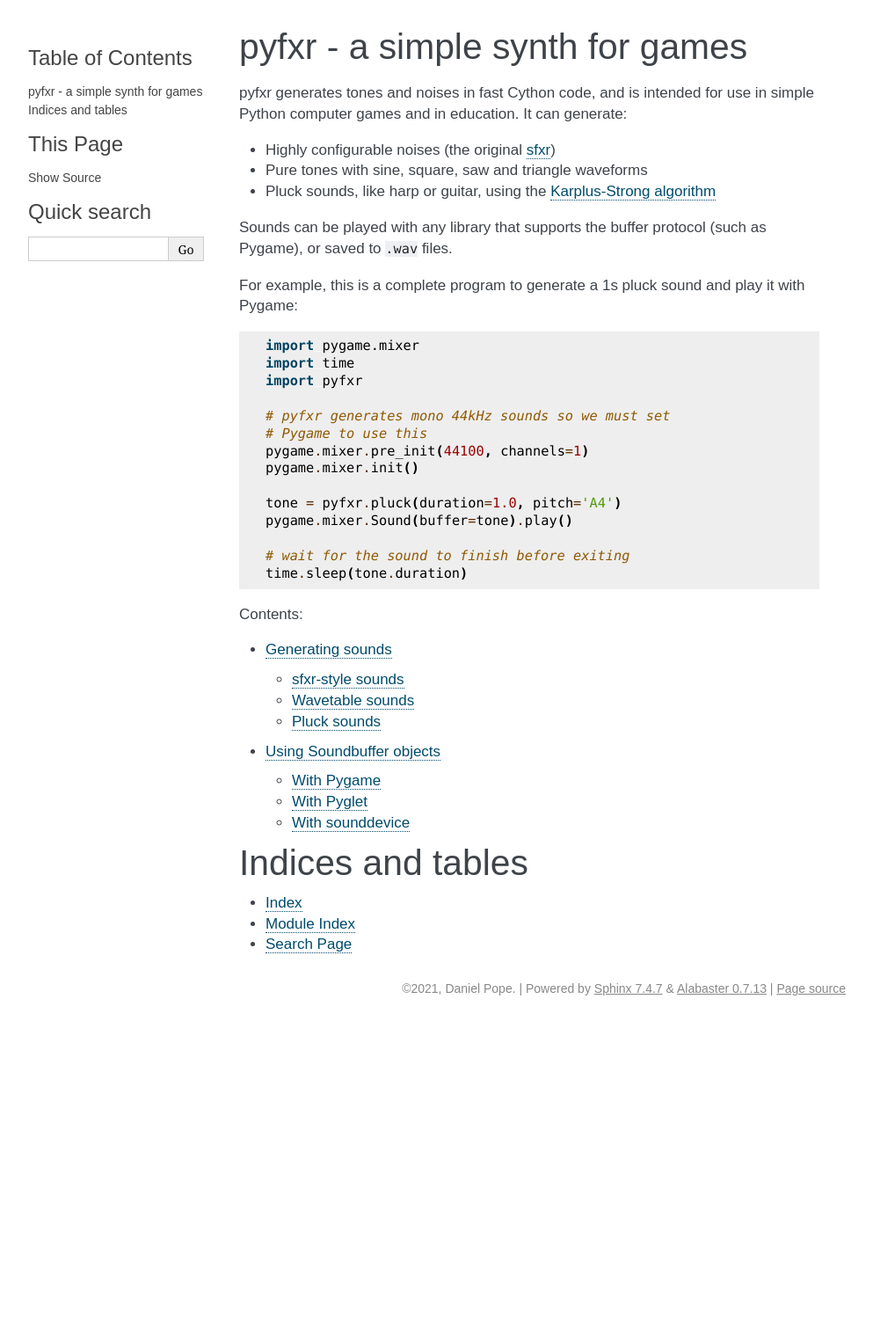
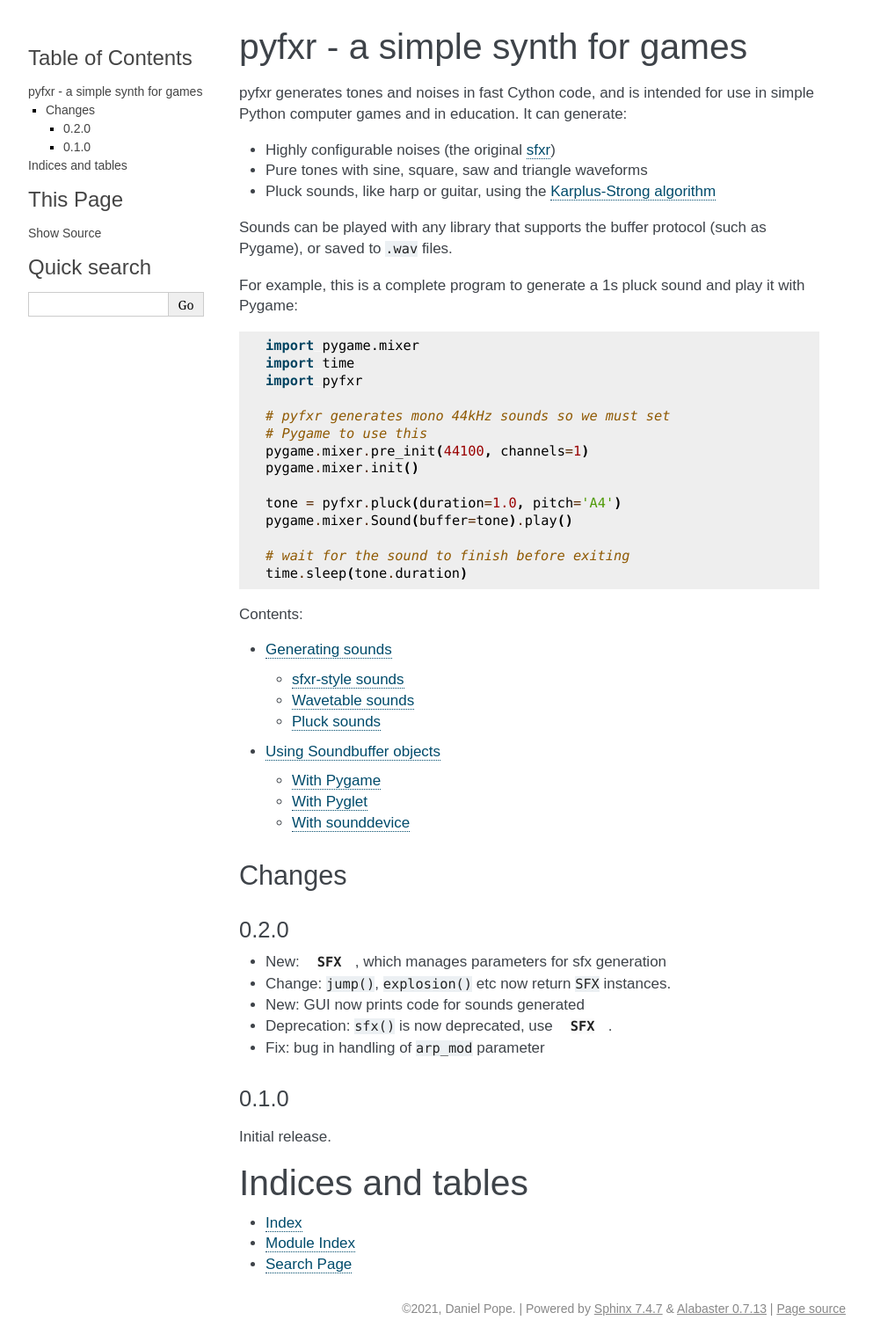
Before and after one commit to lordmauve/pyfxr, a Sphinx documentation site: the page built from docs/index.rst, in a window 1280 px wide. Shown: the whole page at 88% size, without its empty margins (148-1141 px from the left). Built offline with Sphinx 7.4.7, drawn with Linux system fonts in a browser that asks for light colours; some web fonts are replaced; before the commit the page ends 1162 px from its top, so only the background shows below that.

Commit message:
Write changelog for 0.2.0

```diff
--- a/docs/index.rst
+++ b/docs/index.rst
@@ -44,6 +44,22 @@ it with Pygame:
    soundbuffer
 
 
+Changes
+-------
+
+0.2.0
+'''''
+
+* New: :class:`SFX`, which manages parameters for sfx generation
+* Change: ``jump()``, ``explosion()`` etc now return ``SFX`` instances.
+* New: GUI now prints code for sounds generated
+* Deprecation: ``sfx()`` is now deprecated, use :class:`SFX`.
+* Fix: bug in handling of ``arp_mod`` parameter
+
+0.1.0
+'''''
+
+Initial release.
 
 Indices and tables
 ==================
--- a/docs/soundbuffer.rst
+++ b/docs/soundbuffer.rst
@@ -2,7 +2,7 @@ Using Soundbuffer objects
 =========================
 
 pyfxr's :doc:`sound generation APIs <generating>` return :class:`SoundBuffer`
-objects.
+and :class:`SFX` objects.
 
 A soundbuffer is a packed sequence of 16-bit samples::
 
@@ -19,6 +19,10 @@ You can also save a SoundBuffer to a ``.wav`` file, which is very widely
 supported::
 
     buf.save("explosion1.wav")
+
+An SFX object is a set of parameters to generate a SoundBuffer. You can
+generate and retrieve the SoundBuffer with :meth:`SFX.build()`, but you can
+also play an SFX just like a SoundBuffer.
 
 
 .. currentmodule:: pyfxr
--- a/setup.cfg
+++ b/setup.cfg
@@ -1,6 +1,6 @@
 [metadata]
 name = pyfxr
-version = 0.2.0dev1
+version = 0.2.0
 description = SFXR clone using Pygame and Cython
 author = Daniel Pope
 author_email = mauve@mauveweb.co.uk
--- a/setup.py
+++ b/setup.py
@@ -12,7 +12,7 @@ setup(
     },
     py_modules=['pyfxr', 'pyfxr_gui'],
     entry_points={
-        'gui_scripts': [
+        'console_scripts': [
             'pyfxr = pyfxr_gui:main [gui]',
         ]
     },
```
